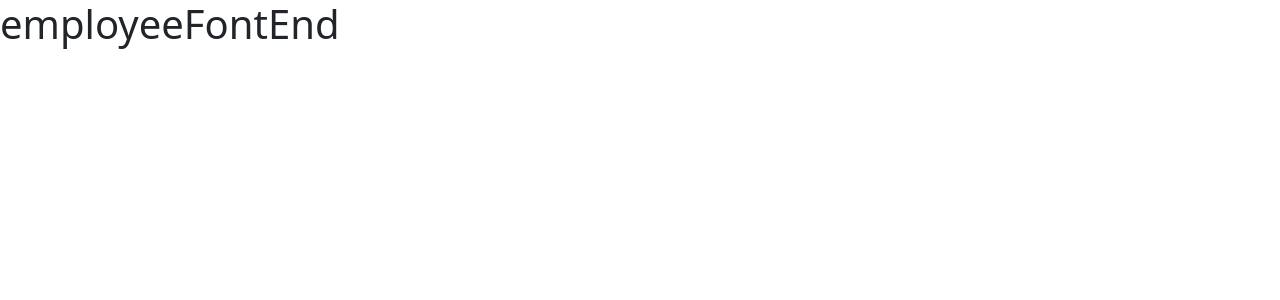
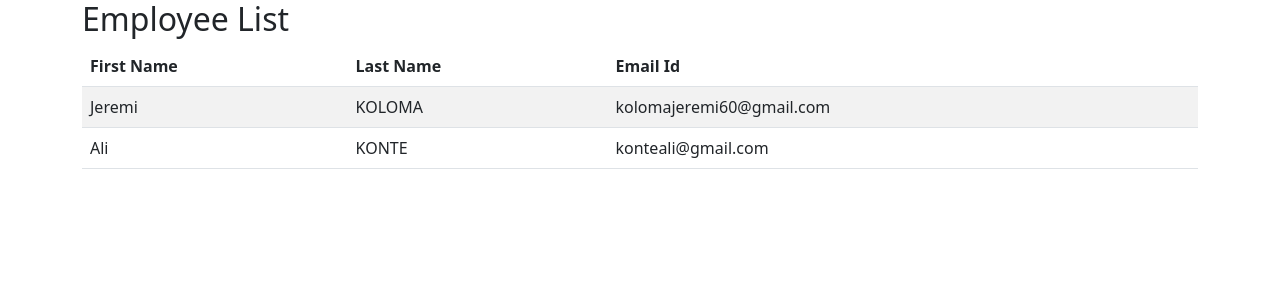
Before and after one commit to Jeremi-Koloma/frontendEmploye, an Angular app: page / in a window 1280 px wide. Shown: the top 300 px of the page. Built offline with nearby package versions, Linux system fonts and the light colour scheme.

Commit message:
creation de classe employee et component employee

```diff
--- a/src/app/app.component.html
+++ b/src/app/app.component.html
@@ -1 +1,3 @@
-<h1>{{title}}</h1>
+<div class="container">
+    <app-employee-list></app-employee-list>
+</div>
--- a/src/app/app.module.ts
+++ b/src/app/app.module.ts
@@ -3,10 +3,12 @@
 
 import { AppRoutingModule } from './app-routing.module';
 import { AppComponent } from './app.component';
+import { EmployeeListComponent } from './employee-list/employee-list.component';
 
 @NgModule({
   declarations: [
-    AppComponent
+    AppComponent,
+    EmployeeListComponent
   ],
   imports: [
     BrowserModule,
--- /dev/null
+++ b/src/app/employee-list/employee-list.component.html
@@ -0,0 +1,17 @@
+<h2>Employee List</h2>
+<table class="table table-striped">
+    <thead>
+        <tr>
+            <th>First Name</th>
+            <th>Last Name</th>
+            <th>Email Id</th>
+        </tr>
+    </thead>
+    <tbody>
+        <tr *ngFor="let employee of employees">
+            <td>{{employee.firstName}}</td>
+            <td>{{employee.lastName}}</td>
+            <td>{{employee.emailId}}</td>
+        </tr>
+    </tbody>
+</table>
--- /dev/null
+++ b/src/app/employee-list/employee-list.component.ts
@@ -0,0 +1,32 @@
+import { Component, OnInit } from '@angular/core';
+import { Employee } from '../employee'; // Employee Class
+
+@Component({
+  selector: 'app-employee-list',
+  templateUrl: './employee-list.component.html',
+  styleUrls: ['./employee-list.component.css']
+})
+export class EmployeeListComponent implements OnInit {
+
+  employees!: Employee[]; // Employee Class;
+
+  constructor() { }
+
+  ngOnInit(): void {
+    this.employees = [
+      {
+      "id" : 1,
+      "firstName" : "Jeremi",
+      "lastName" : "KOLOMA",
+      "emailId" : "kolomajeremi60@gmail.com"
+    },
+    {
+      "id" : 2,
+      "firstName" : "Ali",
+      "lastName" : "KONTE",
+      "emailId" : "konteali@gmail.com"
+    },
+  ]
+  }
+
+}
--- /dev/null
+++ b/src/app/employee.ts
@@ -0,0 +1,6 @@
+export class Employee {
+    id!: number;
+    firstName!: string;
+    lastName!: string;
+    emailId!:string;
+}
```
Also changed, not shown: src/app/employee-list/employee-list.component.css (added), 2 other files (tests, documents, lock files or other folders).
